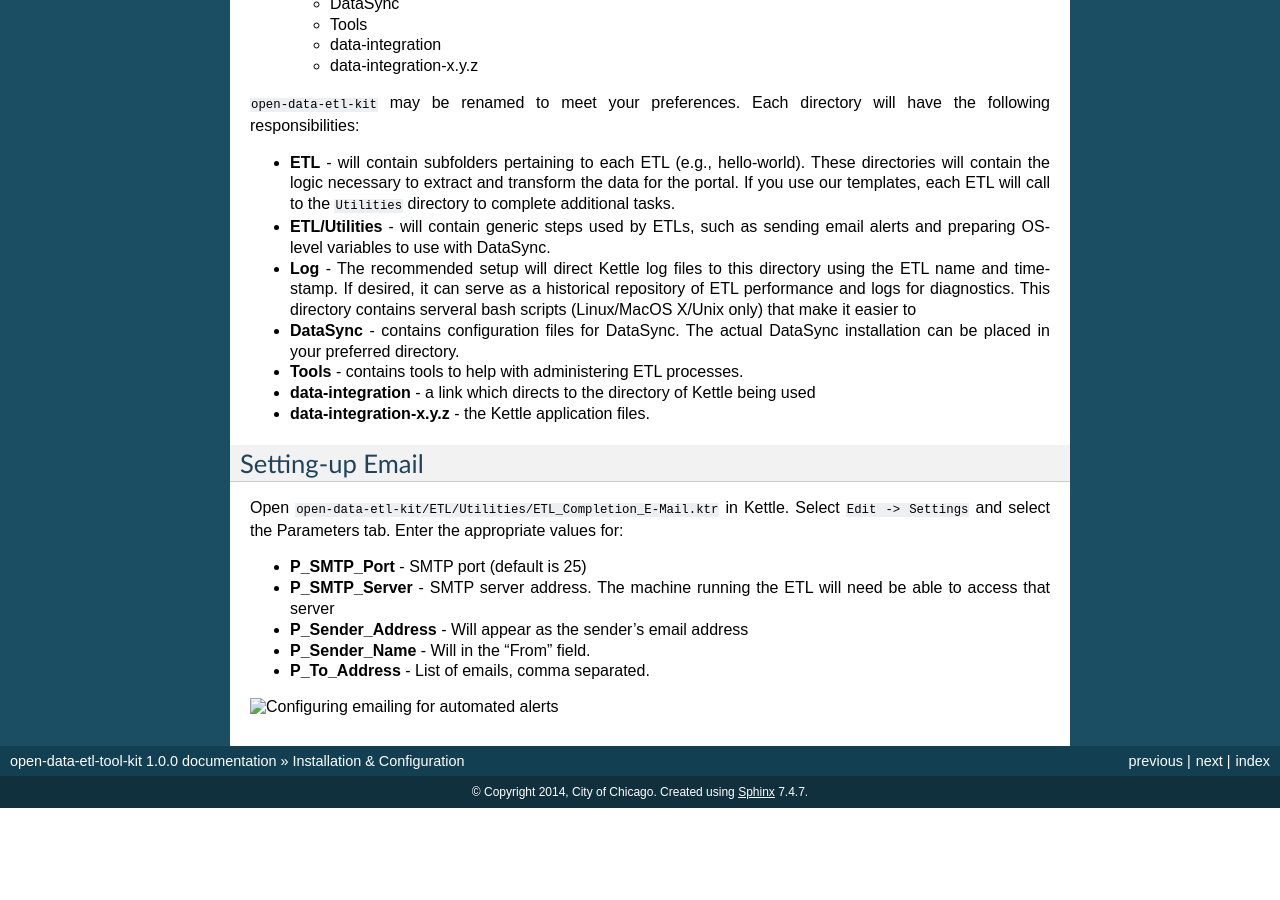
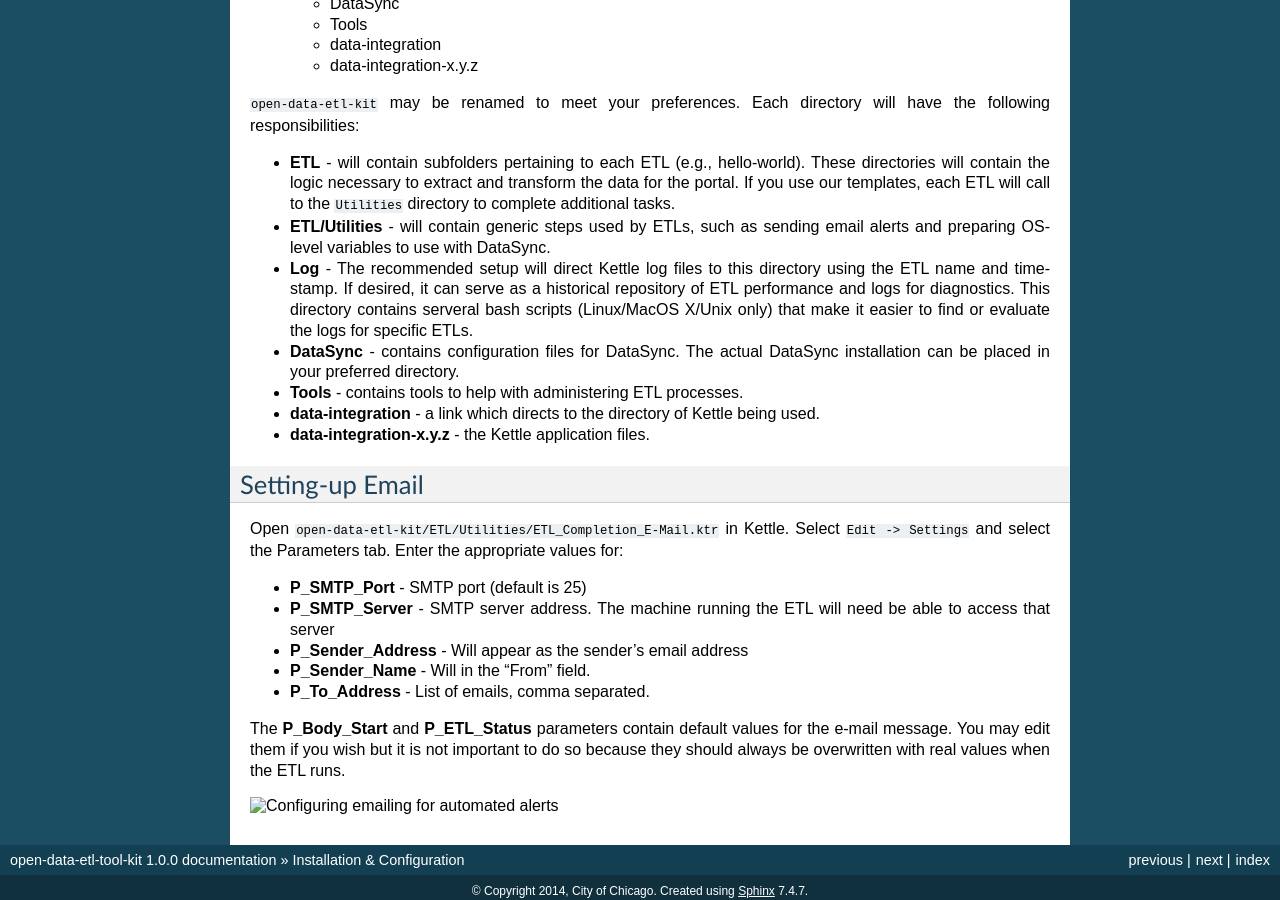
Before and after one commit to Chicago/open-data-etl-utility-kit, a Sphinx documentation site: the page built from docs/installation-configuration.rst, in a window 1280 px wide and 900 px high, scrolled down 4227 px. Built offline with Sphinx 7.4.7, drawn with Linux system fonts in a browser that asks for light colours; before the commit the page ends 5035 px from its top, so only the background shows below that; some of the changed text lies outside the part shown.

Commit message:
Documentation: Changes to installation-configuration.rst.  Mostly proofreading/editing but added content in a couple of places.

```diff
--- a/docs/installation-configuration.rst
+++ b/docs/installation-configuration.rst
@@ -174,10 +174,10 @@ After completing this section, the framework should resemble the following struc
 
 *	**ETL** - will contain subfolders pertaining to each ETL (e.g., hello-world). These directories will contain the logic necessary to extract and transform the data for the portal. If you use our templates, each ETL will call to the ``Utilities`` directory to complete additional tasks.
 *	**ETL/Utilities** - will contain generic steps used by ETLs, such as sending email alerts and preparing OS-level variables to use with DataSync.
-*	**Log** - The recommended setup will direct Kettle log files to this directory using the ETL name and timestamp. If desired, it can serve as a historical repository of ETL performance and logs for diagnostics. This directory contains serveral bash scripts (Linux/MacOS X/Unix only) that make it easier to
+*	**Log** - The recommended setup will direct Kettle log files to this directory using the ETL name and timestamp. If desired, it can serve as a historical repository of ETL performance and logs for diagnostics. This directory contains serveral bash scripts (Linux/MacOS X/Unix only) that make it easier to find or evaluate the logs for specific ETLs.
 *	**DataSync** - contains configuration files for DataSync. The actual DataSync installation can be placed in your preferred directory.
 *	**Tools** - contains tools to help with administering ETL processes.
-*	**data-integration** - a link which directs to the directory of Kettle being used
+*	**data-integration** - a link which directs to the directory of Kettle being used.
 *	**data-integration-x.y.z** - the Kettle application files.
 
 Setting-up Email
@@ -191,5 +191,7 @@ Open ``open-data-etl-kit/ETL/Utilities/ETL_Completion_E-Mail.ktr`` in Kettle. Se
 * **P_Sender_Name** - Will in the "From" field.
 * **P_To_Address** - List of emails, comma separated.
 
+The **P_Body_Start** and **P_ETL_Status** parameters contain default values for the e-mail message. You may edit them if you wish but it is not important to do so because they should always be overwritten with real values when the ETL runs.
+
 .. image:: images/email-configuration.PNG
    :alt: Configuring emailing for automated alerts
```
Also changed, not shown: other parts of docs/installation-configuration.rst (+2 -2 lines).
